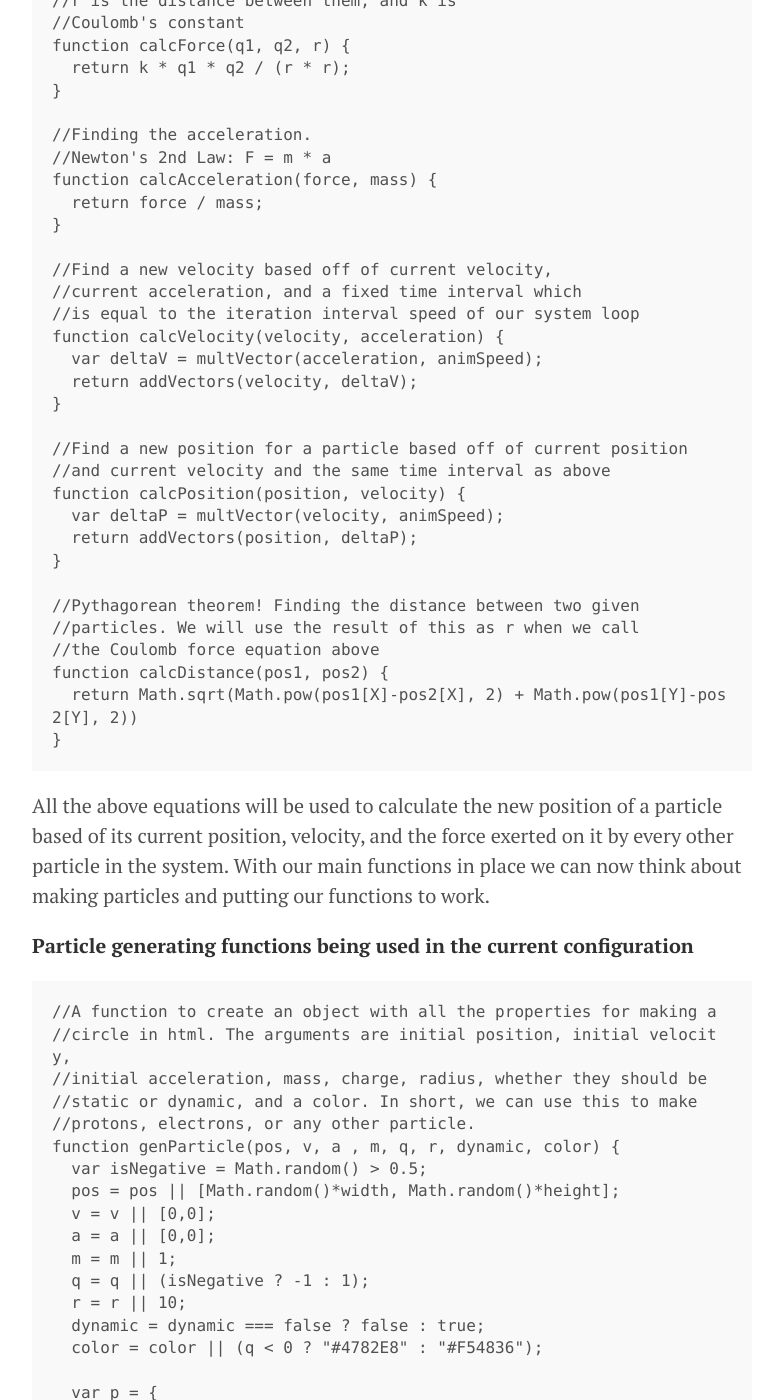
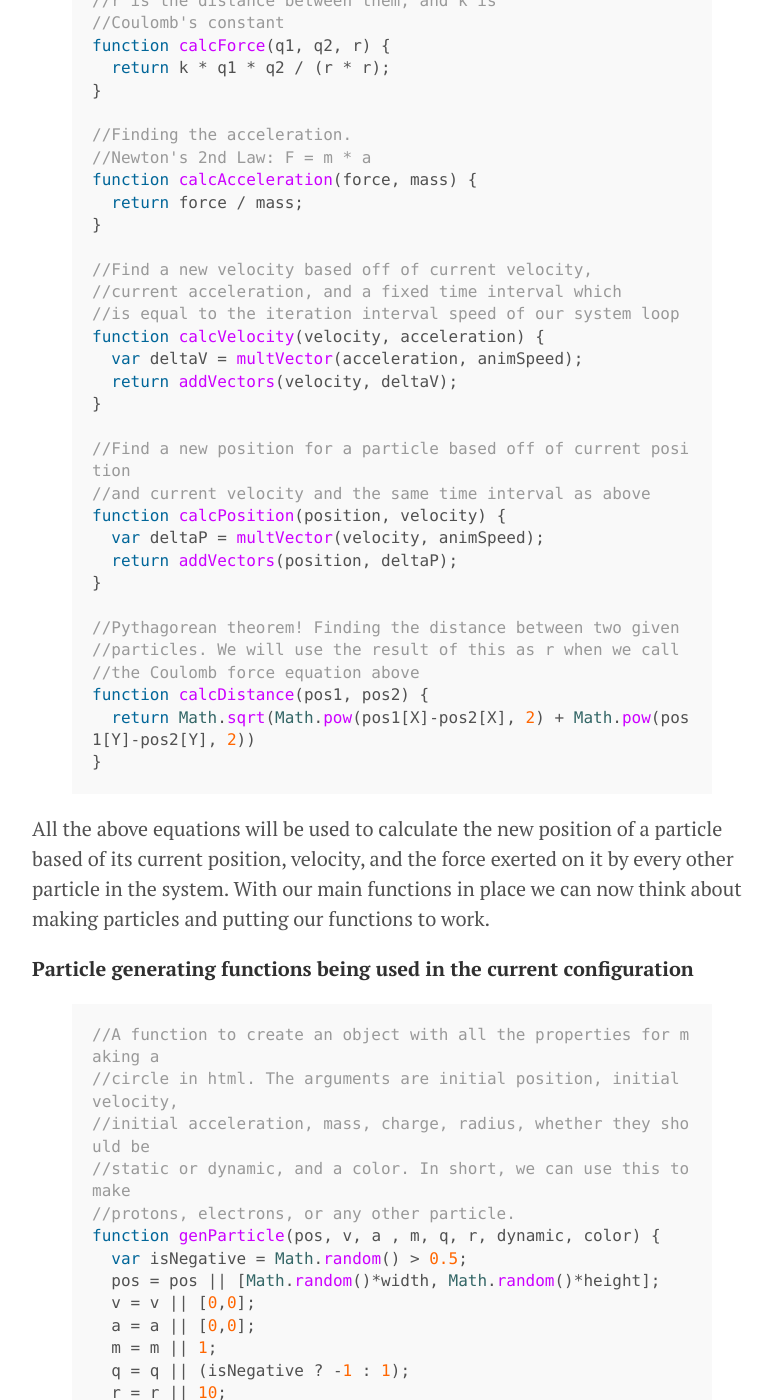
Before and after one commit to MattLoftus/MattLoftus.github.io, a Jekyll site: the page built from _posts/2016-01-02-modeling-magnetic-confinement.md, in a window 1280 px wide and 1400 px high, scrolled down 2212 px. Shown: the whole window, without its empty margins (248-1020 px from the left). Built offline with Jekyll 4.4.1, drawn with Linux system fonts in a browser that asks for light colours; Markdown is read by kramdown in place of the engine named in the settings; some of the changed text lies outside the part shown.

Commit message:
Fix markdown syntax error

````diff
--- a/_posts/2016-01-02-modeling-magnetic-confinement.md
+++ b/_posts/2016-01-02-modeling-magnetic-confinement.md
@@ -21,7 +21,7 @@ To achieve this, we created a set of equations in our main JavaScript file to ha
 
 **Vector Operations**
 
-```language(javascript)
+{% highlight js %}
 ////////////////////////////////
 /////VECTOR OPERATIONS//////////
 ////////////////////////////////
@@ -40,12 +40,12 @@ function addVectors (vec1, vec2) {
 function multVector (vec1, multiplier) {
   return [vec1[X] * multiplier, vec1[Y] * multiplier];
 }
-```
+{% endhighlight %}
 Vectors are useful when you are working with something that has both magnitude and direction.  When we are calculating the velocity, force, and acceleration of different particles, we must keep track of not only the magnitude of these quantities but also the directions, so we can determine how these particles will interact with the other particles in the system.  We will use the vector helper functions in our physics calculations below.
 
 **Force and acceleration functions**
 
-```language(javascript)
+{% highlight js %}
 /////////////////////////////////
 /////PHYSICS EQUATIONS///////////
 /////////////////////////////////
@@ -86,12 +86,12 @@ function calcPosition(position, velocity) {
 function calcDistance(pos1, pos2) {
   return Math.sqrt(Math.pow(pos1[X]-pos2[X], 2) + Math.pow(pos1[Y]-pos2[Y], 2))
 }
-```
+{% endhighlight %}
 All the above equations will be used to calculate the new position of a particle based of its current position, velocity, and the force exerted on it by every other particle in the system.  With our main functions in place we can now think about making particles and putting our functions to work.
 
 **Particle generating functions being used in the current configuration**
 
-```language(javascript)
+{% highlight js %}
 //A function to create an object with all the properties for making a
 //circle in html. The arguments are initial position, initial velocity,
 //initial acceleration, mass, charge, radius, whether they should be
@@ -149,12 +149,12 @@ function injector() {
     genParticle([i*Math.random()*10, 400],[1,0.1], [0,0], 0, 1, 10, true, "#F54836");
   }
 }
-```
+{% endhighlight %}
 Above we have three main functions.  The first is a general function for making any type of charged particle we want.  The second and third functions are use case specific.  In our current implementation, we are simulating the magnetic confinement of charged particles.  This might be seen in a particle accelerator, or an experimental nuclear fusion reactor, where you have walls or tubes with an extremely strong charge, exerting a large repulsive force from all directions on a narrow beam of particles in the center of the tube.  As a result, the beam of particles is compressed,and often accelerated to tremendous speeds. With this in mind, we see how the makeAWall function can be used to recreate a basic version of one of these repulsive walls.  Our injector function, on the other hand, is what creates our particle beam.
 
 **Main System Logic/Loop**
 
-```language(javascript)
+{% highlight js %}
 //Use D3 to create our particles in the DOM. Make two positively charged
 //walls above and below where the other particles will be injected. Invoke
 //injector then run renderParticles helper function to render particles
@@ -183,7 +183,7 @@ function systemLoop() {
     renderParticles();
   }, animSpeed);
 }
-```
+{% endhighlight %}
 Above is the heart of what makes the particle system run. We initialize our system by creating two positively charged walls, then inject 100 particles in the space between the walls.  The most crucial aspect of this part is what happens inside of the setInterval.  Every time the updateParticles (I've omitted the source for that for the sake of brevity) function gets invoked, every particle that is not static (meaning everything but the walls) has a force exerted on it by every other particle in the system (including the walls).  In the current implementation, we have 500 total particles.  That means for each of the 100 particles made by the injector, we must calculate the influence of the other 499 particles in the system.  That means for one iteration of our game loop we must perform roughly 50,000 operations.  Moreover, this game loop runs on an interval based off of the variable animSpeed, which in this implementation is 10 milliseconds.  That means that every second, this system is performing over 5,000,000 operations.
 
 That in itself is simply amazing.  And what is even more amazing is that it runs in the browser... on a laptop.  This is something that just a decade ago would have seemed unbelievable.  But the fact of the matter is that we can perform meaningful physical simulations with a browser and a software language made for web development.
````
